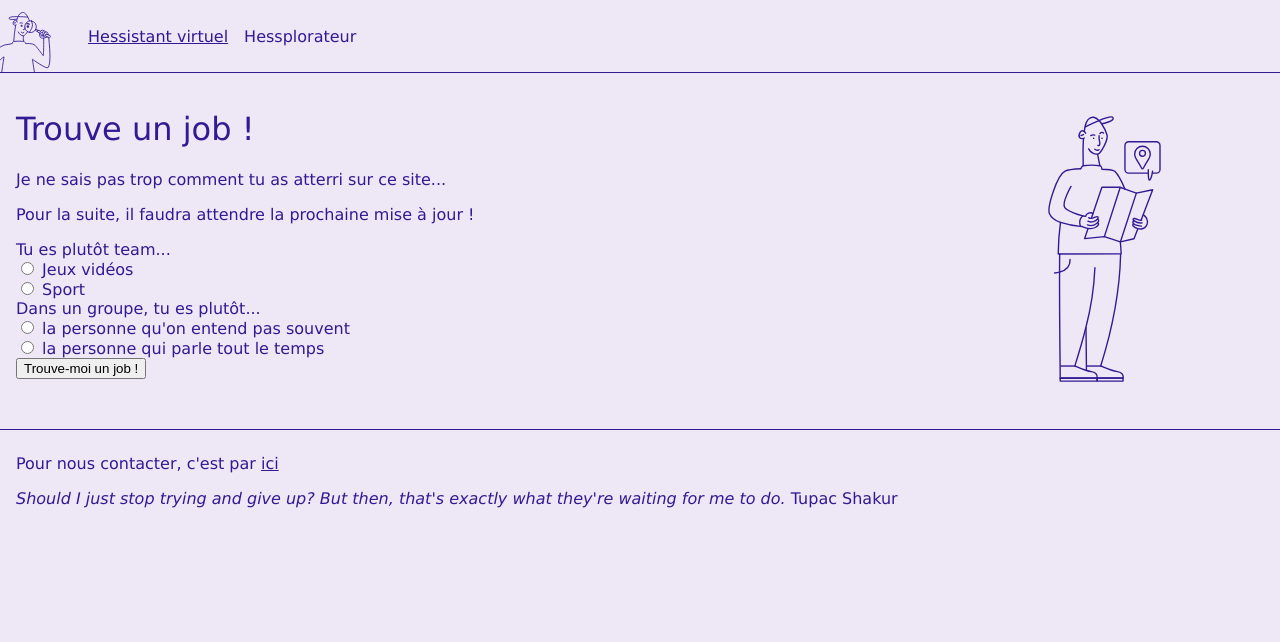
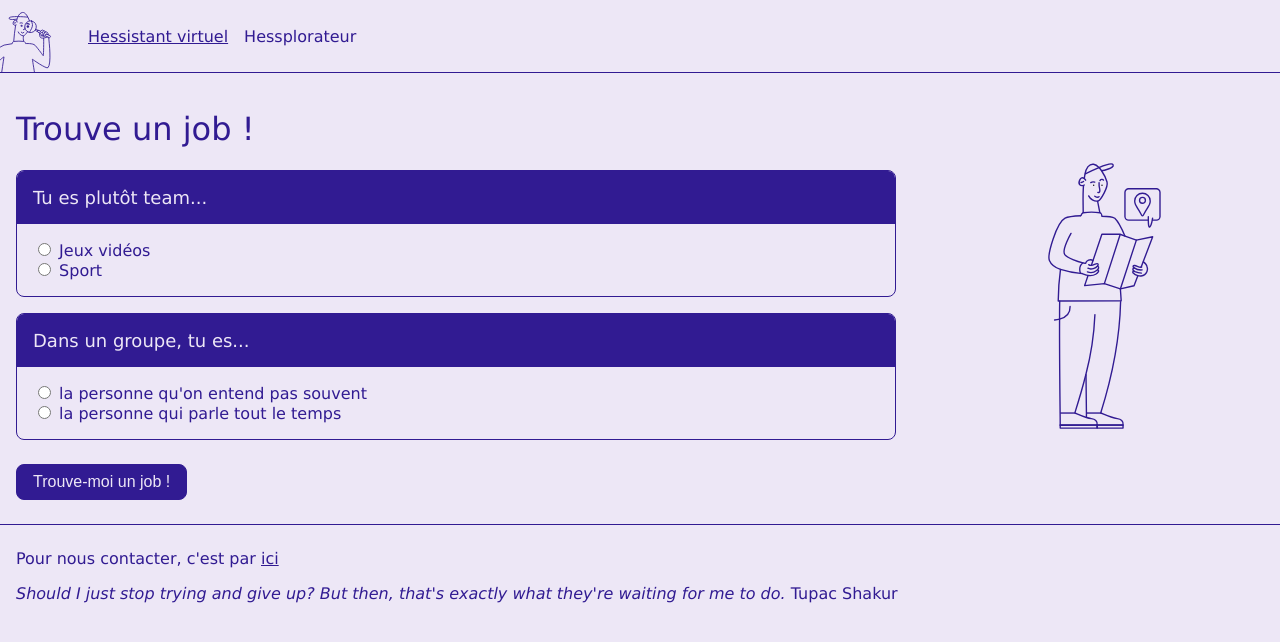
Before and after one commit to Ju4/Hessistant, a Jekyll site: the page built from index.html, in a window 1280 px wide. Shown: the top 642 px of the page. Built offline with Jekyll 4.4.1, drawn with Linux system fonts in a browser that asks for light colours.

Commit message:
Style job lists

```diff
--- a/_data/questions.yml
+++ b/_data/questions.yml
@@ -6,7 +6,7 @@
     - id: type-2
       text: Sport
 - id: job-interaction
-  text: Dans un groupe, tu es plutôt...
+  text: Dans un groupe, tu es...
   answers:
     - id: interaction-1
       text: la personne qu'on entend pas souvent
--- a/_includes/tutorial.js
+++ b/_includes/tutorial.js
@@ -33,16 +33,16 @@
       	containsLabels = selectedAnswers[question] !== "" && containsLabels && jobLabels.includes(selectedAnswers[question]);
       }
       if (containsLabels) {
-        foundJobs.push(["{{ job.title }}", "{{ job.url }}"]);
+        foundJobs.push(["{{ job.title }}", "{{ job.url }}", "{{ job.one-liner }}"]);
       }
     {% endfor %}
 
 	if (foundJobs.length) {
-	  var updatedContent = "<p>Voici quelques suggestions de jobs qui pourraient te plaire :</p><ul>";
+	  var updatedContent = `<p>Voici quelques suggestions de jobs qui pourraient te plaire :</p><div class="job_list">`;
 	  for (var item of foundJobs) {
-	    updatedContent += `<li><a href="${item[1]}" alt="${item[0]}">${item[0]}</a></li>`
+	    updatedContent += `<a class="box job_item" href="${item[1]}" alt="${item[0]}"><div class="box_label job_label"">${item[0]}</div><div class="box_content job_description"">${item[2]}</div></a>`
 	  }
-	  updatedContent += "</ul>"
+	  updatedContent += "</div>"
 	  document.getElementById("foundJobs").innerHTML = updatedContent;
 	} else {
       document.getElementById("foundJobs").innerHTML = "<p>Je n'ai rien trouvé pour le moment... sorry!</p>";
--- a/_sass/main.scss
+++ b/_sass/main.scss
@@ -19,6 +19,81 @@
 input[type='radio'] {
   accent-color: $base-color;
 }
+input[type='submit'] {
+  background-color: $base-color;
+  color: $back-color;
+  border: 1px solid $base-color;
+  border-radius: 8px;
+  padding: 8px 16px;
+  margin: 8px 0;
+  font-size: medium;
+}
+input[type='submit']:hover {
+  background-color: $back-color;
+  color: $base-color;
+}
+.page_container {
+  display: flex;
+  flex-direction: row;
+  column-gap: 16px;
+  row-gap: 8px;
+}
+.page_content, .illustration {
+  padding: 16px;
+}
+.page_content {
+  flex: 70%;
+}
+.illustration {
+  flex: 30%;
+  max-width: 320px;
+  margin-top: auto;
+  margin-bottom: auto;
+}
+@media (max-width: 640px) {
+  .page_container {
+    flex-direction: column;
+  }
+  .page_content, .illustration {
+    flex: auto;
+  }
+}
+.box {
+  border-radius: 8px;
+  margin-bottom: 16px;
+  border: 1px solid $base-color;
+  overflow: hidden;
+}
+.box_label {
+  display: block;
+  font-size: large;
+  color: $back-color;
+  background-color: $base-color;
+}
+.box_content, .box_label {
+  padding: 16px;
+}
+.job_list {
+  display: flex;
+  flex-direction: row;
+  flex-wrap: wrap;
+  column-gap: 16px;
+  row-gap: 16px;
+}
+.job_item {
+  text-decoration: none;
+  width: 280px;
+  border: 1px solid $secondary-color;
+}
+.job_item:hover {
+  background-image: linear-gradient(rgb(0 0 0/5%) 0 0);
+}
+.job_label{
+  background-color: $secondary-color;
+}
+.job_description {
+  color: $secondary-color;
+}
 .quote {
   font-style: italic;
 }
--- a/_sass/styles.scss
+++ b/_sass/styles.scss
@@ -41,29 +41,3 @@
 .logo {
   padding-top: 8px;
 }
-.page_container {
-  display: flex;
-  flex-direction: row;
-  column-gap: 16px;
-  row-gap: 8px;
-}
-.page_content, .illustration {
-  padding: 16px;
-}
-.page_content {
-  flex: 70%;
-}
-.illustration {
-  flex: 30%;
-  max-width: 320px;
-  margin-top: auto;
-  margin-bottom: auto;
-}
-@media (max-width: 640px) {
-  .page_container {
-    flex-direction: column;
-  }
-  .page_content, .illustration {
-    flex: auto;
-  }
-}
--- a/assets/css/media-print.scss
+++ b/assets/css/media-print.scss
@@ -1,6 +1,7 @@
 ---
 ---
 $base-color: #000;
+$secondary-color: #000;
 $back-color: #FFF;
 @import "main";
 @import "print";
--- a/assets/css/media-screen.scss
+++ b/assets/css/media-screen.scss
@@ -1,6 +1,7 @@
 ---
 ---
 $base-color: #311B92;
+$secondary-color: #006064;
 $back-color: #EDE7F6;
 @import "main";
 @import "styles";
--- a/index.html
+++ b/index.html
@@ -5,17 +5,17 @@
 
 <h1>Trouve un job !</h1>
 
-<p>Je ne sais pas trop comment tu as atterri sur ce site...</p>
-<p>Pour la suite, il faudra attendre la prochaine mise à jour !</p>
-
 <form>
 {% for question in site.data.questions %}
-  <label for="question-{{ question.id }}">{{ question.text }}</label><br>
-  {% for answer in question.answers %}
-    <input type="radio" id="{{ answer.id }}" name="{{ question.id }}" value="{{ answer.id }}" required>
-    <label for="{{ answer.id }}">{{ answer.text }}</label><br>
-  {% endfor %}
-  </select>
+  <div class="box">
+  <label class="box_label" for="question-{{ question.id }}">{{ question.text }}</label>
+  <div class="box_content">
+    {% for answer in question.answers %}
+      <input type="radio" id="{{ answer.id }}" name="{{ question.id }}" value="{{ answer.id }}" required>
+      <label for="{{ answer.id }}">{{ answer.text }}</label><br>
+    {% endfor %}
+    </div>
+  </div>
 {% endfor %}
 <input type="submit" value="Trouve-moi un job !">
 </form>
```
Also changed, not shown: jobs.html (added, +15 -0 lines), jobs.md (deleted, +0 -10 lines).
